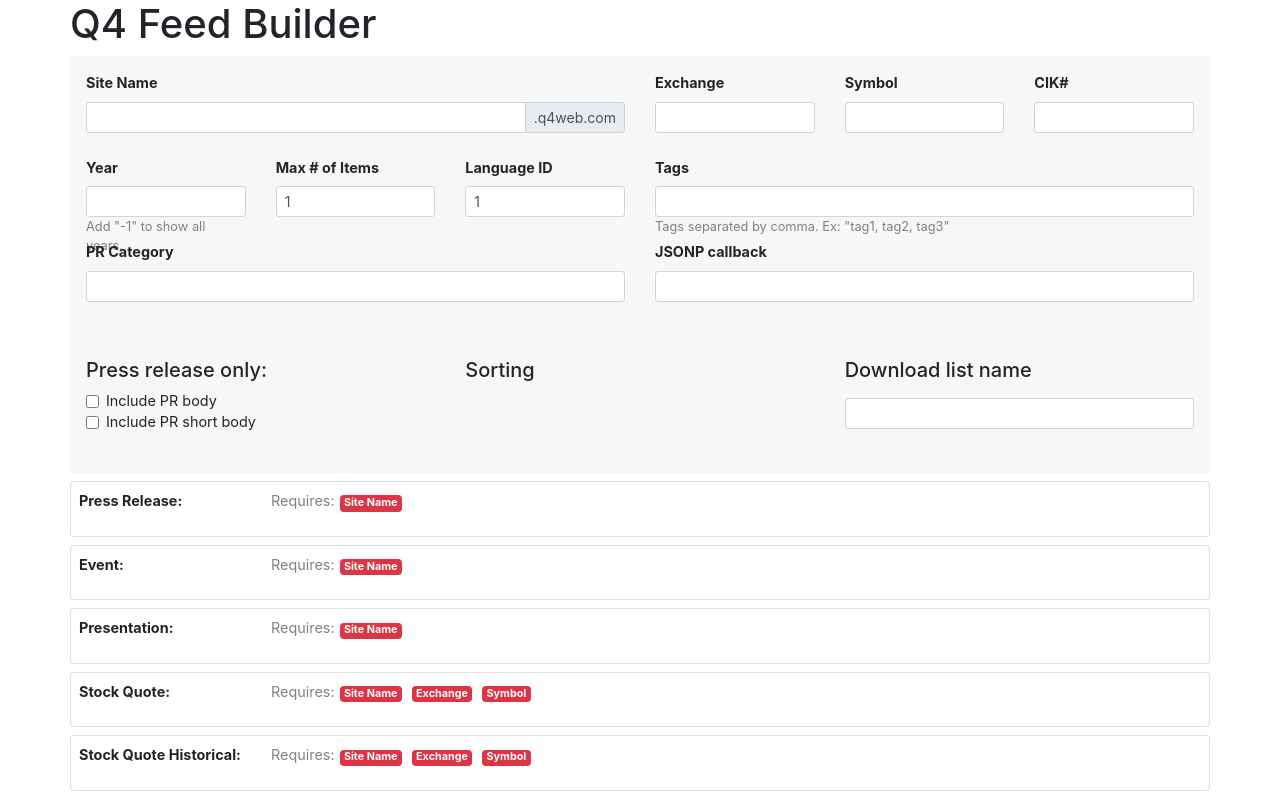
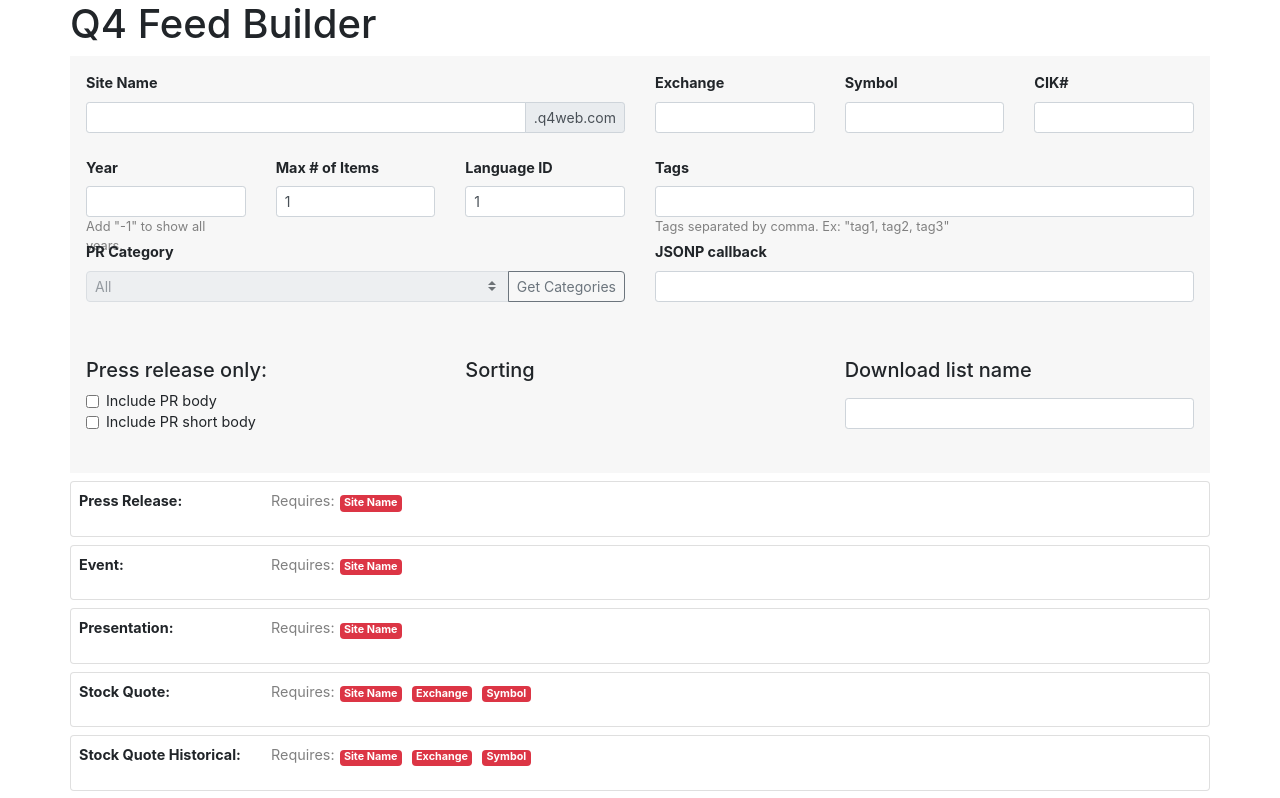
Before and after one commit to IonutP/feedbuilder, a React (Create React App) app: page / in a window 1280 px wide. Shown: the top 798 px of the page. Built offline with nearby package versions, Linux system fonts and the light colour scheme.

Commit message:
change category from input to select

```diff
--- a/src/App.css
+++ b/src/App.css
@@ -66,3 +66,12 @@
 .card-body .badge {
     margin: 0 5px;
 }
+.custom-select {
+    height: calc(1.5em + .5rem + 2px);
+    padding: .25rem .5rem;
+    font-size: .875rem;
+}
+.btn {
+    padding: .25rem .5rem;
+    font-size: .875rem;
+}
--- a/src/App.js
+++ b/src/App.js
@@ -25,7 +25,25 @@
             prShortBody: false,
             bodyType: null,
             callback: '',
-            assetType: ''
+            assetType: '',
+            prSelectDisabled: true,
+            prCategories: []
+        }
+    }
+
+    getLookup = () => {
+        const { siteName } = this.state;
+        if ( siteName.length ) {
+            fetch('https://' + siteName + '.q4web.com/feed/PressRelease.svc/GetPressReleaseCategoryList')
+                .then(response => response.json())
+                .then(data => (
+                    this.setState({
+                        prSelectDisabled: false,
+                        prCategories: data.GetPressReleaseCategoryListResult
+                    })
+                )).catch(function() {
+                    alert('Domain name does not exist');
+                });
         }
     }
 
@@ -107,7 +125,19 @@
                     <div className='form-group row'>
                         <div className='col-sm-6'>
                             <label htmlFor='categoryId'><strong>PR Category</strong></label>
-                            <input autoComplete='off' className='form-control form-control-sm' type='text' name='categoryId' onChange={this.handleChange} />
+                            <div className="input-group">
+                            <select name="categoryId" className="custom-select" defaultValue="All" disabled={this.state.prSelectDisabled ? true : false} onChange={this.handleChange}>
+                                <option value="00000000-0000-0000-000000000000">All</option>
+                                {
+                                    this.state.prCategories.map((cat,i) => {
+                                        return <option key={i} value={cat.WorkflowId}>{cat.CategoryName}</option>
+                                    })
+                                }
+                            </select>
+                            <div className="input-group-append">
+                                <button className="btn btn-outline-secondary" type="button" onClick={this.getLookup}>Get Categories</button>
+                            </div>
+                            </div>
                         </div>
                         <div className='col-sm-6'>
                             <label htmlFor='callback'><strong>JSONP callback</strong></label>
```
